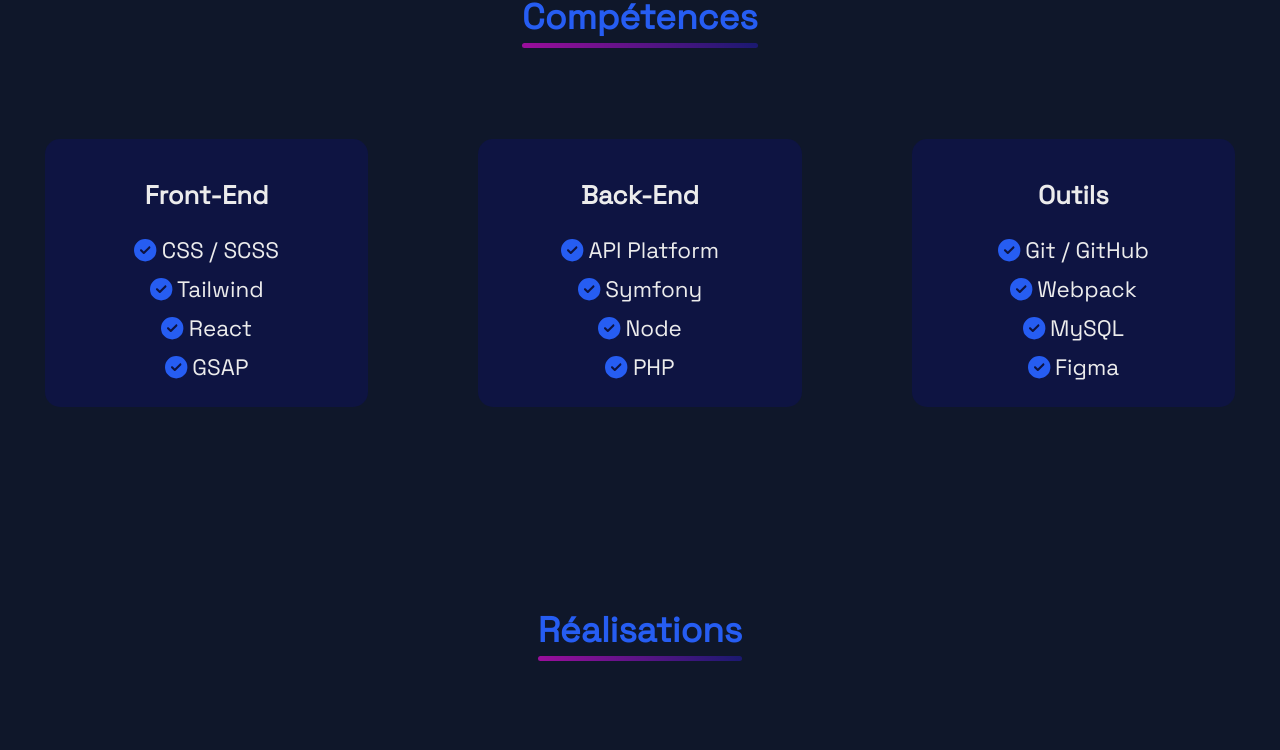
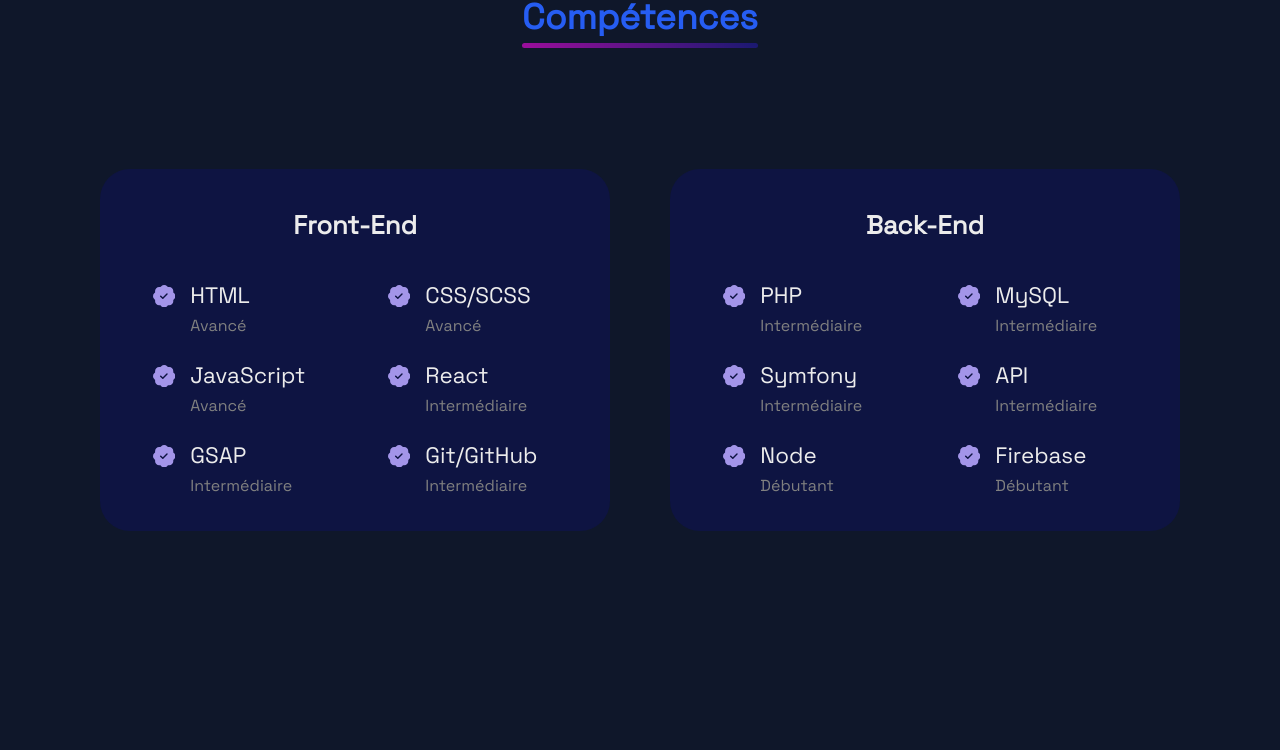
Before and after one commit to mena0018/Portfolio, a React (Create React App) app: page / in a window 1280 px wide. Shown: the part 1489-2239 px from the top of the page. Built offline with nearby package versions, Linux system fonts and the light colour scheme.

Commit message:
Amélioration de la partie compétences-skills

```diff
--- a/package.json
+++ b/package.json
@@ -18,6 +18,7 @@
     "react-dom": "^18.0.0",
     "react-ga": "^3.3.0",
     "react-icons": "^4.3.1",
+    "react-js-switch": "^1.1.6",
     "react-scripts": "^5.0.1",
     "web-vitals": "^2.1.4"
   },
--- a/src/components/Project/Project.css
+++ b/src/components/Project/Project.css
@@ -1,9 +1,4 @@
-.container-top {
-   margin-top: 200px;
-}
-
 .container-realisations {
-   margin-top: 100px;
    display: grid;
    grid-template-columns: repeat(2, 1fr);
    grid-template-rows: repeat(2, 1fr);
@@ -67,11 +62,6 @@
    background: var(--linear-background);
 }
 
-.content-project .project-title:nth-child(6)::after {
-   width: 40%;
-   background: #000;
-}
-
 .content-project .project-title p {
    margin-left: auto;
 }
@@ -97,6 +87,10 @@
 .content-project .project-title svg {
    margin: 0 5px;
    color: var(--first-color);
+}
+
+.content-project .project-title a {
+   margin-left: 10px;
 }
 
 .project-description {
--- a/src/components/Project/ProjectList.js
+++ b/src/components/Project/ProjectList.js
@@ -26,7 +26,7 @@
   }, [slideX, slideY, ref]);
 
   return (
-    <div className="container container-top" id="realisations">
+    <div className="container" id="realisations">
       <h1 className="title" ref={addToRef}>{dataTitle[lang]['realisations']}</h1>
 
       <div className="container-realisations">
--- a/src/components/Skills/Skill.js
+++ b/src/components/Skills/Skill.js
@@ -1,18 +1,25 @@
 import React from "react";
 import "./Skills.css";
-import { FontAwesomeIcon } from "@fortawesome/react-fontawesome";
-import { faCircleCheck } from "@fortawesome/free-solid-svg-icons";
+import { BsFillPatchCheckFill } from "react-icons/bs"
+
 
 export default function Skill({ name, stacks }) {
   return (
     <div className="container-skill">
       <h2 className="subtitle"> {name}</h2>
-      <ul>
+      <ul className="list-skills">
         {stacks.map((item, index) => (
-          <li key={index}>
+          <li key={index} className="item-skill">
+
             <div className="content-stack">
-              <FontAwesomeIcon icon={faCircleCheck} />
-              {item}
+              <div>
+                <BsFillPatchCheckFill />
+              </div>
+              <div className="langage-level">
+                <p>{item[0]}</p>
+                <p>{item[1]}</p>
+              </div>
+
             </div>
           </li>
         ))}
--- a/src/components/Skills/Skills.css
+++ b/src/components/Skills/Skills.css
@@ -1,80 +1,90 @@
 .container-skills {
    display: grid;
-   grid-template-columns: repeat(3, 1fr);
-   grid-gap: 100px;
-   margin-top: 100px;
+   grid-template-columns: repeat(2, 1fr);
+   grid-gap: 60px;
+   margin: 100px auto;
+   width: 90%;
 }
 
 .container-skill {
     background: var(--blue-navy);
     color: var(--first-color);
-    padding: 10px 0;
-    border-radius: 15px;
-    margin: 0 5px;
+    padding: 20px;
+    border-radius: 30px;
     font-size: 1.4rem;
+    margin: 30px auto;
 }
 
 .subtitle {
     font-size: 1.6rem;
     color: var(--first-color);
-    margin-top: 30px;
+    margin: 20px 0 30px;
 }
 
 .container-skill ul {
-    list-style: none;
-    display: inline-block;
-    width: 100%;
+   list-style: none;
+   display: flex;
+   flex-wrap: wrap;
+   justify-content: space-around;
+   width: 100%;
+   align-items: center;
 }
 
-.container-skill li {
-   display: flex;
-   flex-shrink: 0;
-   width: 100%;
+.list-skills .item-skill {
+   width: 36%;
 }
 
-.container-skill ul {
-   margin: 15px 0;
-}
-
-.content-stack {
+.item-skill .content-stack {
    width: 100%;
    display: flex;
-   justify-content: center;
-   align-items: center;
    margin-top: 10px;
    transition: transform 0.2s ease-in;
 }
 
 .content-stack svg {
-   color: var(--second-color);
-   margin-right: 5px;
+   color: var(--purple);
+   margin: 4px 15px 0 0;
 }
 
-@media screen and (max-width:880px) {
+.content-stack .langage-level {
+   text-align: start;
+}
+
+.content-stack .langage-level p:nth-child(2) {
+   margin: 5px 0 15px;
+   font-size: 16px;
+   color: grey;
+}
+
+@media screen and (max-width:1000px) {
    .container-skills {
-      grid-gap: 60px;
-      margin: 100px 5vw 0;
+      width: 99%;
+      grid-gap: 30px;
    }
 }
 
-@media screen and (max-width:700px) {
+
+@media screen and (max-width:750px) {
    .container-skills {
-      grid-gap: 30px;
-      margin: 100px 3vw 0;
+      grid-template-columns: 1fr;
+   }
+
+   .container-skill {
+      width: 70%;
+   }
+
+   .list-skills .item-skill {
+      width: 34%;
    }
 }
 
-@media screen and (max-width:600px) {
-   .container-skills {
-      grid-gap: 45px;
-      margin: 100px 1vw 0;
-      grid-template-columns: repeat(2, 1fr);
-      grid-template-rows: repeat(2, 1fr);
-      display: block;
+@media screen and (max-width:500px) {
+   .container-skill {
+      width: 95%;
+      padding: 10px 0px;
    }
 
-   .container-skill {
-      width: 60%;
-      margin: 50px auto;
+   .list-skills .item-skill {
+      width: 40%;
    }
 }
--- a/src/components/Skills/Skills.js
+++ b/src/components/Skills/Skills.js
@@ -29,7 +29,7 @@
           <div ref={addToRef} key={index}>
             <Skill name={item.name} stacks={item.stacks} />
           </div>
-        ))}
+          ))}
       </div>
     </div>
   );
--- a/src/constants/skills.js
+++ b/src/constants/skills.js
@@ -2,29 +2,49 @@
   FR: [
     {
       name: "Front-End",
-      stacks: ["CSS / SCSS", "Tailwind", "React", "GSAP"],
+      stacks: [
+       [ "HTML", "Avancé"],
+       ["CSS/SCSS","Avancé"],
+       ["JavaScript","Avancé"],
+       ["React", "Intermédiaire"],
+       ["GSAP","Intermédiaire"],
+       ["Git/GitHub","Intermédiaire"],
+      ],
     },
     {
       name: "Back-End",
-      stacks: ["API Platform", "Symfony", "Node", "PHP"],
-    },
-    {
-      name: "Outils",
-      stacks: ["Git / GitHub", "Webpack", "MySQL", "Figma"],
+      stacks: [
+        [ "PHP", "Intermédiaire"],
+        ["MySQL","Intermédiaire"],
+        ["Symfony","Intermédiaire"],
+        ["API", "Intermédiaire"],
+        ["Node","Débutant"],
+        ["Firebase","Débutant"],
+       ],
     },
   ],
   EN: [
     {
       name: "Front-End",
-      stacks: ["CSS / SCSS", "Tailwind", "React", "GSAP"],
+      stacks: [
+       [ "HTML", "Advanced"],
+       ["CSS/SCSS","Advanced"],
+       ["JavaScript","Advanced"],
+       ["React", "Intermediate"],
+       ["GSAP","Intermediate"],
+       ["Git/GitHub","Intermediate"],
+      ],
     },
     {
       name: "Back-End",
-      stacks: ["API Platform", "Symfony", "Node", "PHP"],
-    },
-    {
-      name: "Tools",
-      stacks: ["Git / GitHub", "Webpack", "MySQL", "Figma"],
+      stacks: [
+        ["PHP", "Intermediate"],
+        ["MySQL","Intermediate"],
+        ["Symfony","Intermediate"],
+        ["API", "Intermediate"],
+        ["Node","Beginner"],
+        ["Firebase","Beginner"],
+       ],
     },
   ],
 };
--- a/src/index.css
+++ b/src/index.css
@@ -12,6 +12,7 @@
   --blue-navy: #0E1442;
   --linear-background: linear-gradient(45deg, #9c0e9c, #191970);
   --violet: #9c0e9c;
+  --purple: #a395e9;
   --body-font: 'Space Grotesk', "Poppins", sans-serif;
   --z-fixed: 100;
 }
@@ -36,6 +37,15 @@
   font-family: var(--body-font);
   font-size: var(--normal-font-size);
   color: var(--second-color);
+  background-color: var(--background-color);
+  transition: .4s;
+}
+
+#light body {
+  background: var(--first-color);
+}
+
+#dark body {
   background-color: var(--background-color);
 }
 
```
Also changed, not shown: 1 other file (tests, documents, lock files or other folders).
